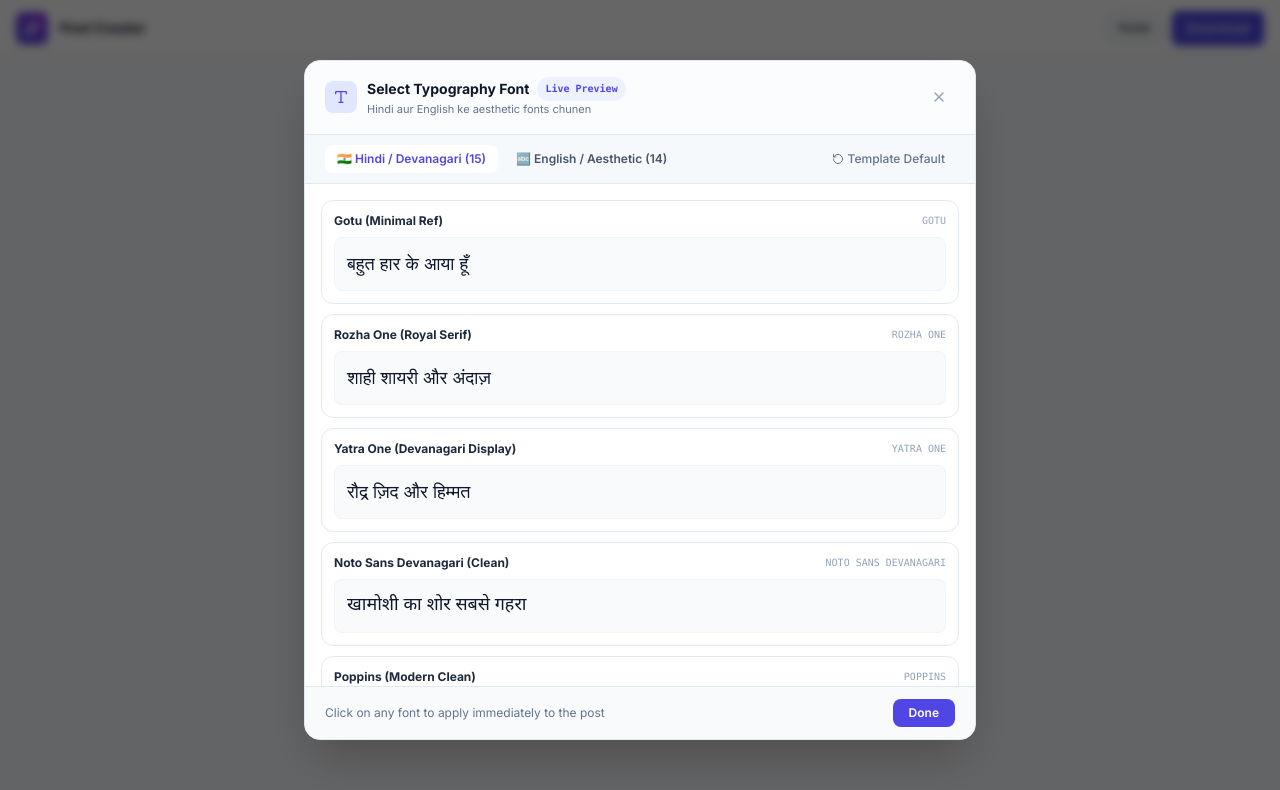
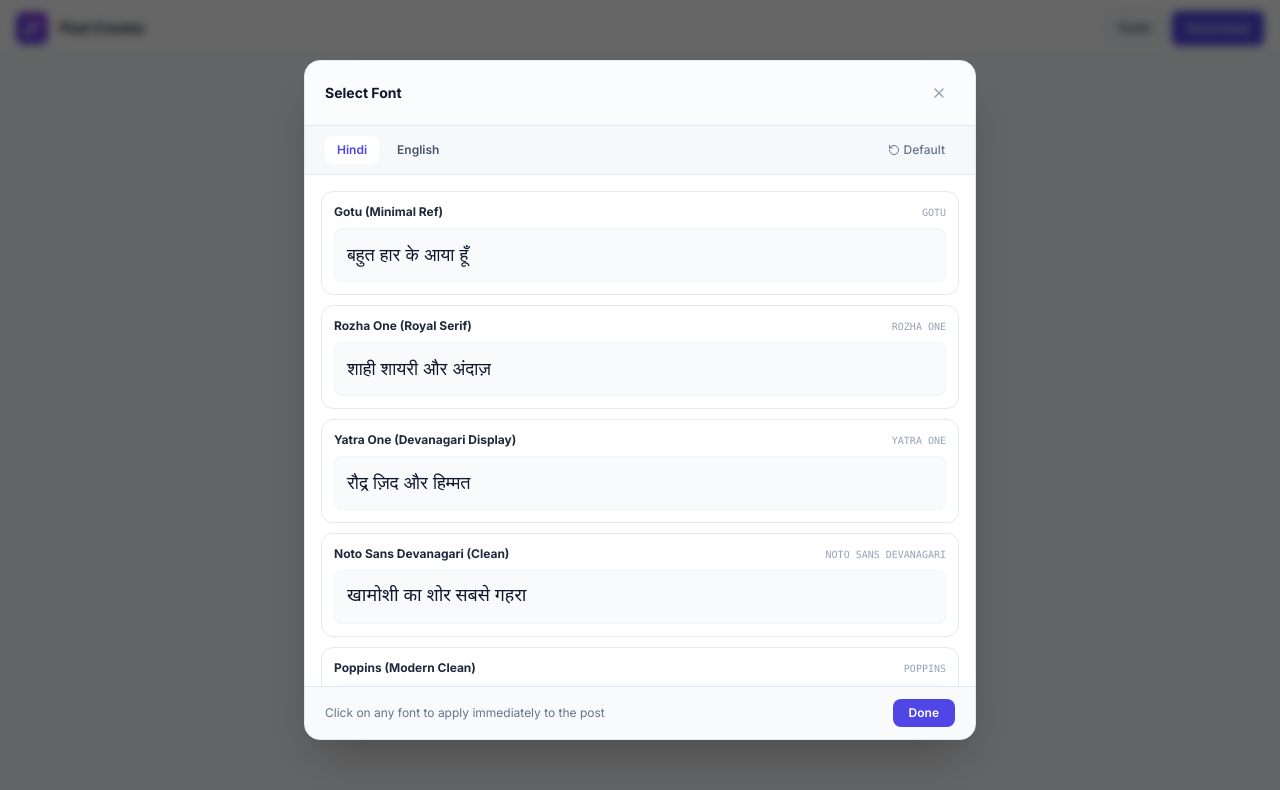
Before and after one commit to devshubhlko/media, a Vue app: page / in a window 1280 px wide. Both pictures are taken after a click on the button "Fonts". Shown: the top 790 px of the page. Built offline with nearby package versions, Linux system fonts and the light colour scheme; no server answers; a web font is replaced by a local one.

Commit message:
Update FontPickerModal UI and push latest changes

```diff
--- a/src/components/FontPickerModal.vue
+++ b/src/components/FontPickerModal.vue
@@ -10,17 +10,11 @@
       <!-- Modal Header -->
       <div class="px-5 py-4 border-b border-slate-200 dark:border-gray-800 flex items-center justify-between bg-slate-50/50 dark:bg-gray-950/50">
         <div class="flex items-center gap-2.5">
-          <div class="w-8 h-8 rounded-lg bg-indigo-100 dark:bg-indigo-950/80 text-indigo-600 dark:text-indigo-400 flex items-center justify-center font-bold">
-            <Type class="w-4 h-4" />
-          </div>
+
           <div>
             <h3 class="text-sm font-bold text-slate-900 dark:text-white flex items-center gap-2">
-              <span>Select Typography Font</span>
-              <span class="text-[10px] px-2 py-0.5 rounded-full bg-indigo-50 dark:bg-indigo-950/80 text-indigo-600 dark:text-indigo-400 font-mono">
-                Live Preview
-              </span>
+              <span>Select Font</span>
             </h3>
-            <p class="text-[11px] text-slate-500 dark:text-gray-400">Hindi aur English ke aesthetic fonts chunen</p>
           </div>
         </div>
 
@@ -44,7 +38,7 @@
                 : 'text-slate-600 dark:text-gray-400 hover:text-slate-900'
             ]"
           >
-            🇮🇳 Hindi / Devanagari ({{ hindiFonts.length }})
+            Hindi
           </button>
           <button
             @click="activeCategory = 'english'"
@@ -55,7 +49,7 @@
                 : 'text-slate-600 dark:text-gray-400 hover:text-slate-900'
             ]"
           >
-            🔤 English / Aesthetic ({{ englishFonts.length }})
+           English
           </button>
         </div>
 
@@ -65,7 +59,7 @@
           title="Reset to original template font"
         >
           <RotateCcw class="w-3 h-3" />
-          <span>Template Default</span>
+          <span>Default</span>
         </button>
       </div>
 
```
